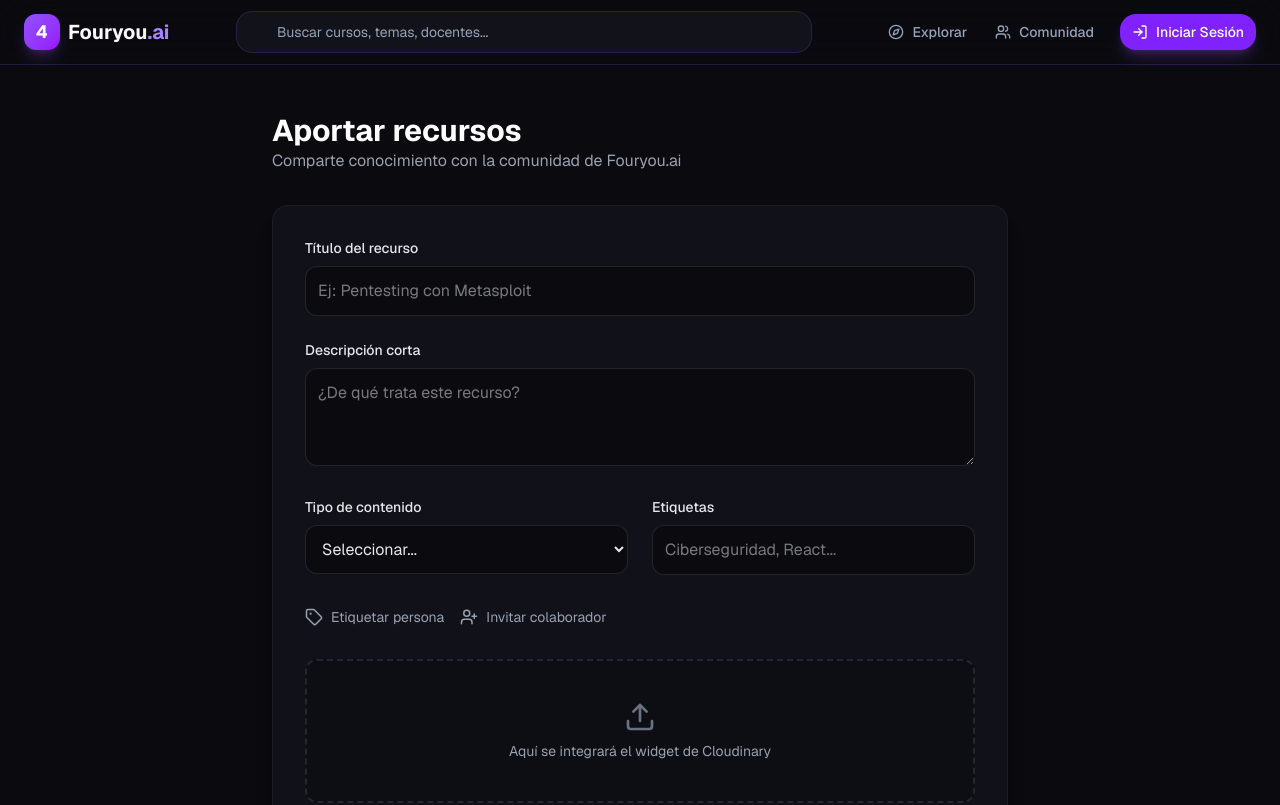
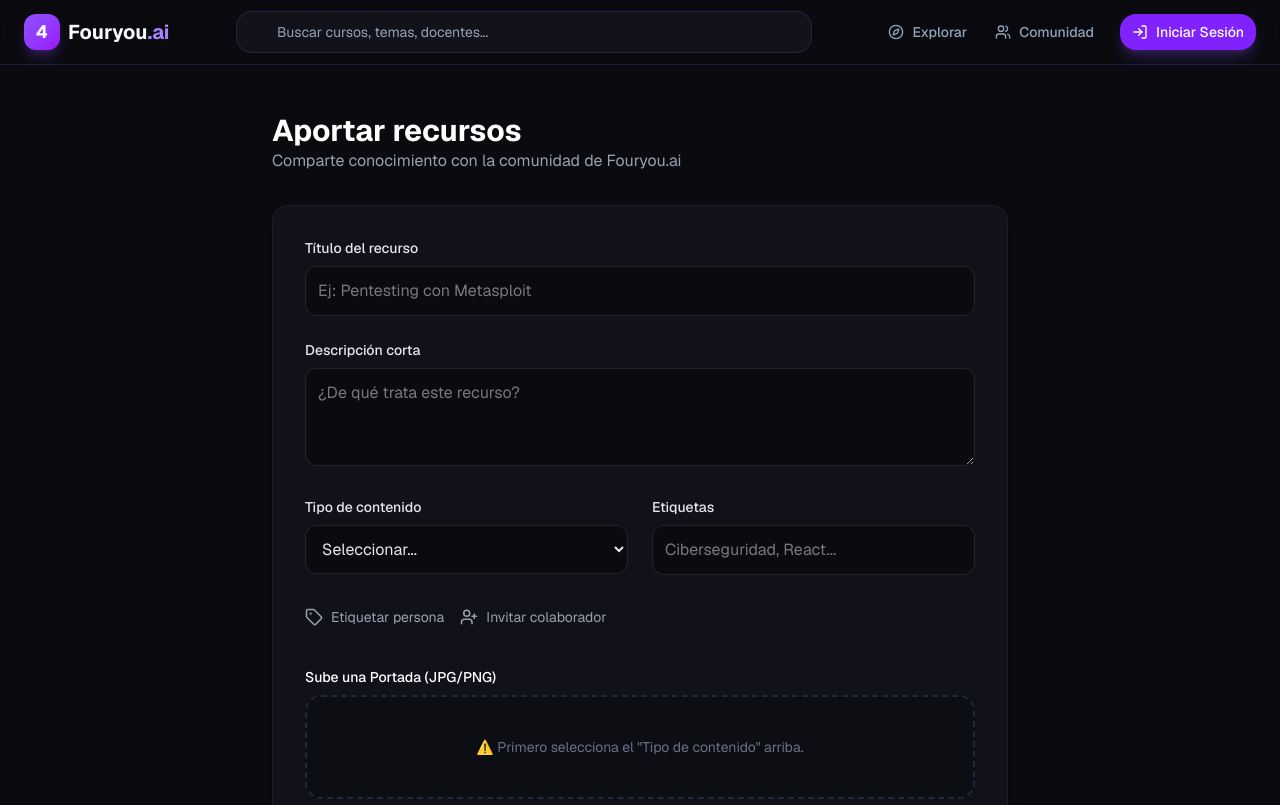
Before and after one commit to JamDev21/fouryouai, a Next.js app: page /subir-contenido in a window 1280 px wide. Shown: the top 805 px of the page. Built offline with nearby package versions, Linux system fonts and the light colour scheme; no server answers.

Commit message:
Usar cludinary al crear nuevo contenido

```diff
--- a/app/subir-contenido/page.tsx
+++ b/app/subir-contenido/page.tsx
@@ -2,25 +2,34 @@
 import { useState } from "react";
 import { Navbar } from "@/components/dashboard/navbar";
 import { useRouter } from "next/navigation";
-import { UserPlus, Tag as TagIcon, Upload } from "lucide-react"; // Usando lucide-react para los iconos
+import { UserPlus, Tag as TagIcon, Upload } from "lucide-react";
+
+import { MediaUpload } from "@/components/dashboard/media-upload";
 
 export default function SubirContenidoPage() {
   const router = useRouter();
 
-  // Estados del formulario
+  // 1. Estados del formulario (Añadimos mediaUrl para guardar el link de Cloudinary)
   const [form, setForm] = useState({
     titulo: "",
     descripcion: "",
     tipo: "",
     etiquetas: "",
   });
+  const [mediaUrl, setMediaUrl] = useState("");
 
-  // Validación de Criterios de Aceptación
-  const isInvalid = !form.titulo || !form.tipo || !form.etiquetas;
+  // 2. Validación: Ahora exige que mediaUrl NO esté vacío
+  const isInvalid = !form.titulo || !form.tipo || !form.etiquetas || !mediaUrl;
 
   const handleGuardar = () => {
-    // Aquí conectarás con la colección 'contenidos'
-    console.log("Guardando en contenidos...", form);
+    // 3. Agregamos la URL al objeto final antes de enviarlo a la base de datos
+    const contenidoFinal = {
+      ...form,
+      urlMedia: mediaUrl,
+      fechaCreacion: new Date()
+    };
+
+    console.log("Guardando en contenidos...", contenidoFinal);
     alert("¡Contenido publicado con éxito!");
     router.push("/");
   };
@@ -85,7 +94,7 @@ export default function SubirContenidoPage() {
             </div>
           </div>
 
-          {/* Iconos Decorativos (Criterio de Aceptación) */}
+          {/* Iconos Decorativos */}
           <div className="flex gap-4 py-2">
             <button className="flex items-center gap-2 text-sm text-gray-400 hover:text-purple-400 transition">
               <TagIcon size={18} /> Etiquetar persona
@@ -95,10 +104,30 @@ export default function SubirContenidoPage() {
             </button>
           </div>
 
-          {/* Placeholder para Cloudinary */}
-          <div className="rounded-lg border-2 border-dashed border-white/10 bg-black/20 p-10 text-center">
-            <Upload className="mx-auto mb-2 text-gray-500" size={32} />
-            <p className="text-sm text-gray-400">Aquí se integrará el widget de Cloudinary</p>
+          {/* ========================================= */}
+          {/* REEMPLAZO DEL PLACEHOLDER POR CLOUDINARY  */}
+          {/* ========================================= */}
+          <div className="pt-2">
+            <label className="mb-2 block text-sm font-medium text-white">
+              {form.tipo === "video" ? "Sube tu Video (MP4)" : "Sube una Portada (JPG/PNG)"}
+            </label>
+
+            {form.tipo === "" ? (
+              <div className="rounded-xl border-2 border-dashed border-gray-800 bg-[#0a0a0f]/50 p-10 text-center text-sm text-gray-500">
+                ⚠️ Primero selecciona el "Tipo de contenido" arriba.
+              </div>
+            ) : mediaUrl ? (
+              <div className="rounded-xl border border-green-500/30 bg-green-500/10 p-6 text-center">
+                <span className="text-green-400 font-medium">
+                  ✅ Archivo subido a Cloudinary correctamente
+                </span>
+              </div>
+            ) : (
+              <MediaUpload
+                type={form.tipo === "video" ? "video" : "image"}
+                onUploadSuccess={(url) => setMediaUrl(url)}
+              />
+            )}
           </div>
 
           {/* Botón de Acción */}
```
